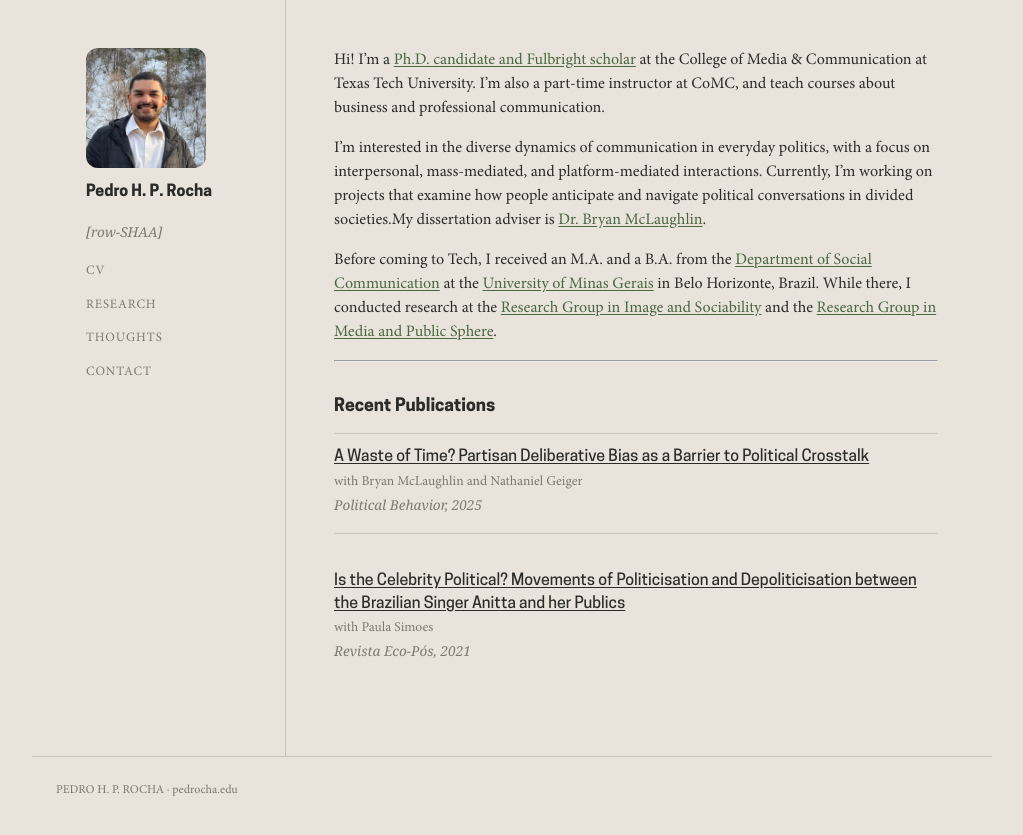
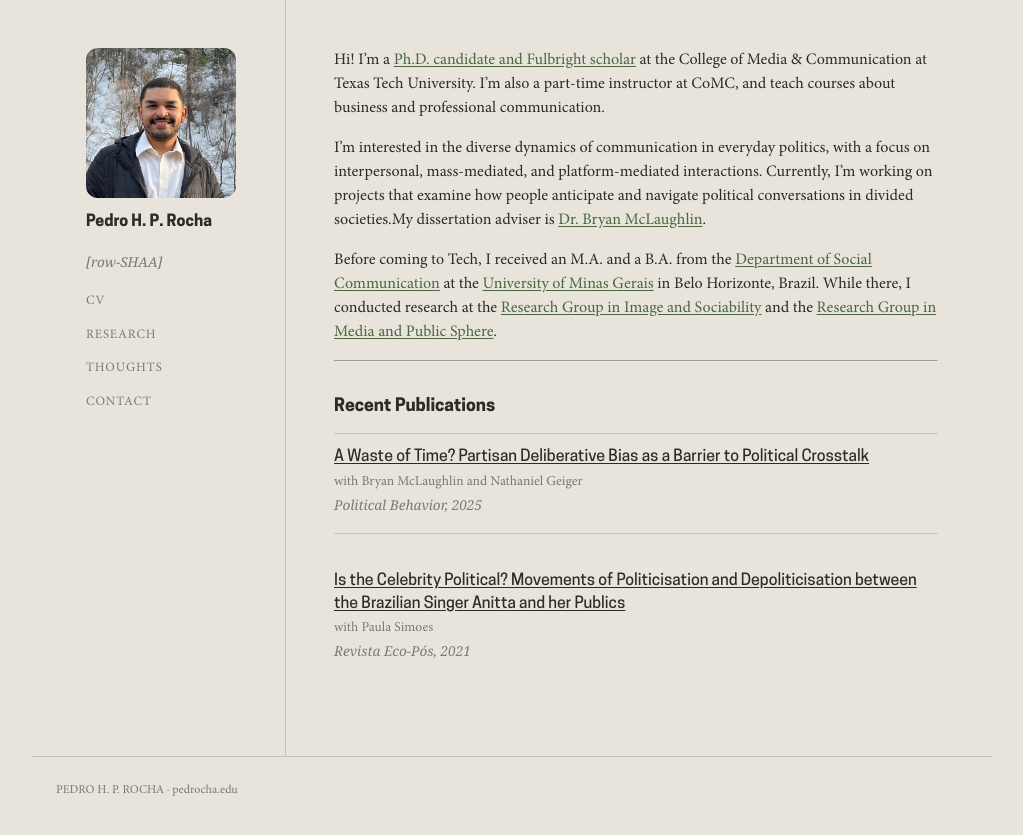
Before and after one commit to pedrohprocha/pedrohprocha.github.io, a Jekyll site: the page built from index.md, in a window 1280 px wide. Shown: the top 835 px of the page, without its empty margins (128-1151 px from the left). Built offline with Jekyll 4.4.1, drawn with Linux system fonts in a browser that asks for light colours; some web fonts are replaced.

Commit message:
update headshot size

```diff
--- a/assets/css/main.css
+++ b/assets/css/main.css
@@ -299,8 +299,8 @@ h3 {
 }
 
 .headshot-sm {
-    width: 120px;
-    height: 120px;
+    width: 150px;
+    height: 150px;
     object-fit: cover;
     border-radius: 12px;
     display: block;
```
